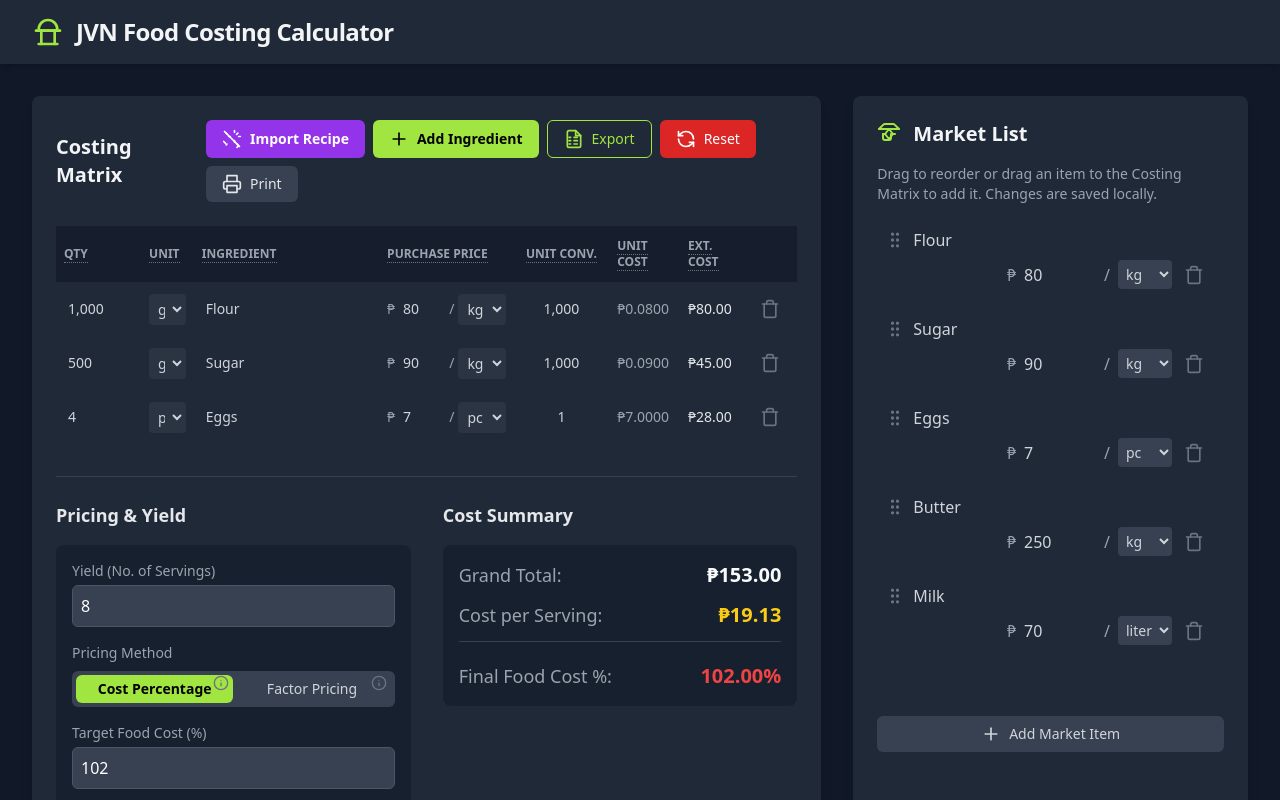
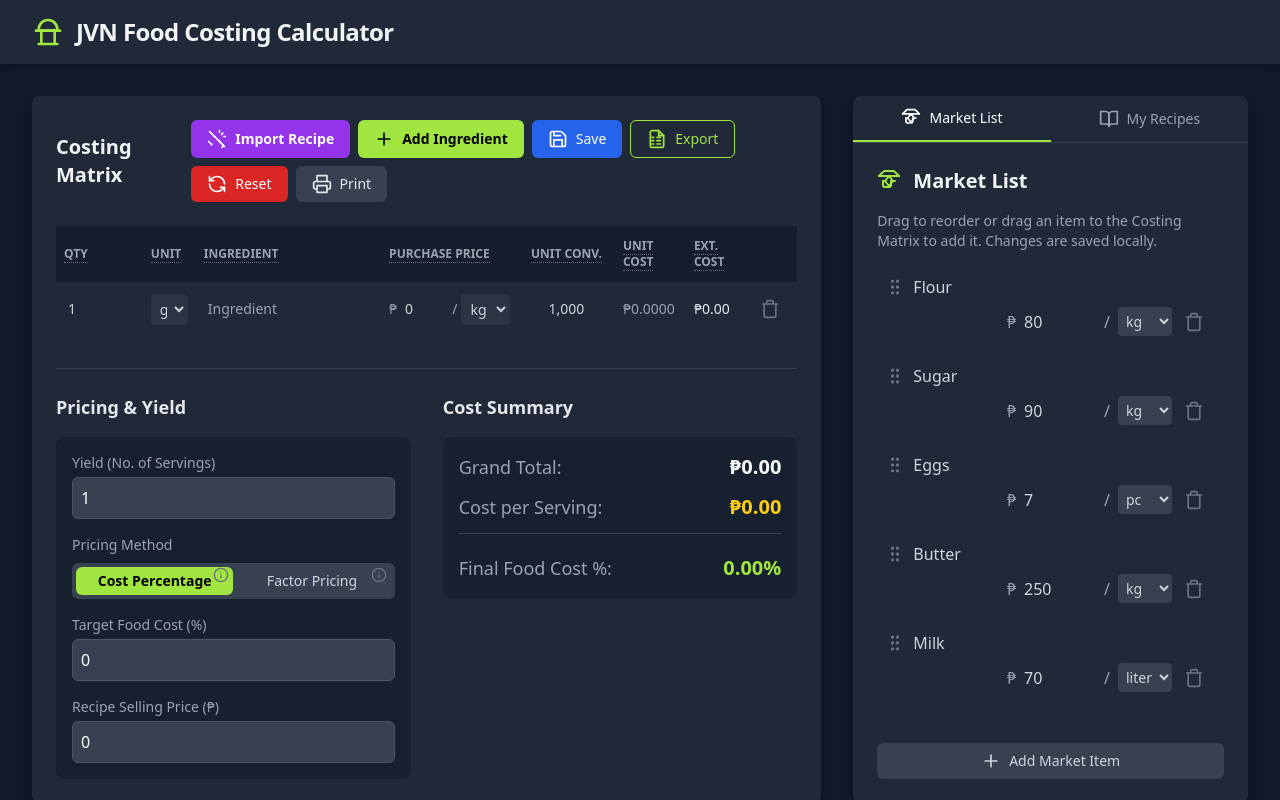
Before and after one commit to Jvntrials/ACADEMEFOODCOSTING, a React (Vite) app: page / in a window 1280 px wide. Shown: the top 800 px of the page. Built offline with nearby package versions, Linux system fonts and the light colour scheme.

Commit message:
Update index.tsx

```diff
--- a/index.tsx
+++ b/index.tsx
@@ -1,4 +1,3 @@
-
 import React, { useState, useEffect, useMemo, useRef } from 'react';
 import { createPortal } from 'react-dom';
 import { createRoot } from 'react-dom/client';
@@ -28,8 +27,19 @@ interface ParsedIngredient {
   unit:string;
 }
 
+interface SavedRecipe {
+    id: string;
+    name: string;
+    ingredients: Ingredient[];
+    sellingPrice: string;
+    recipeYield: string;
+    createdAt: string;
+}
+
+
 // From: services/storageService.ts
 const MARKET_LIST_KEY = 'foodCostingMarketList';
+const RECIPES_KEY = 'foodCostingRecipes';
 
 const getMarketListFromStorage = (): MarketItem[] => {
   try {
@@ -55,6 +65,27 @@ const saveMarketListToStorage = (marketList: MarketItem[]): void => {
     localStorage.setItem(MARKET_LIST_KEY, data);
   } catch (error) {
     console.error("Failed to save market list to localStorage", error);
+  }
+};
+
+const getSavedRecipesFromStorage = (): SavedRecipe[] => {
+    try {
+        const rawData = localStorage.getItem(RECIPES_KEY);
+        if (rawData) {
+            return JSON.parse(rawData);
+        }
+    } catch (error) {
+        console.error("Failed to parse recipes from localStorage", error);
+    }
+    return [];
+};
+
+const saveRecipesToStorage = (recipes: SavedRecipe[]): void => {
+    try {
+        const data = JSON.stringify(recipes);
+        localStorage.setItem(RECIPES_KEY, data);
+    } catch (error) {
+        console.error("Failed to save recipes to localStorage", error);
     }
 };
 
@@ -155,6 +186,19 @@ const CloseIcon = ({ className }: IconProps): React.ReactNode => (
 const SpinnerIcon = ({ className }: IconProps): React.ReactNode => (
   <svg xmlns="http://www.w3.org/2000/svg" width="24" height="24" viewBox="0 0 24 24" fill="none" stroke="currentColor" strokeWidth="2" strokeLinecap="round" strokeLinejoin="round" className={`${className} animate-spin`}>
     <path d="M21 12a9 9 0 1 1-6.219-8.56" />
+  </svg>
+);
+
+const SaveIcon = ({ className }: IconProps): React.ReactNode => (
+  <svg xmlns="http://www.w3.org/2000/svg" width="24" height="24" viewBox="0 0 24 24" fill="none" stroke="currentColor" strokeWidth="2" strokeLinecap="round" strokeLinejoin="round" className={className}>
+    <path d="M19 21H5a2 2 0 0 1-2-2V5a2 2 0 0 1 2-2h11l5 5v11a2 2 0 0 1-2 2z" /><polyline points="17 21 17 13 7 13 7 21" /><polyline points="7 3 7 8 15 8" />
+  </svg>
+);
+
+const RecipeBookIcon = ({ className }: IconProps): React.ReactNode => (
+    <svg xmlns="http://www.w3.org/2000/svg" width="24" height="24" viewBox="0 0 24 24" fill="none" stroke="currentColor" strokeWidth="2" strokeLinecap="round" strokeLinejoin="round" className={className}>
+        <path d="M2 3h6a4 4 0 0 1 4 4v14a3 3 0 0 0-3-3H2z"></path>
+        <path d="M22 3h-6a4 4 0 0 0-4 4v14a3 3 0 0 1 3-3h7z"></path>
     </svg>
 );
 
@@ -396,7 +440,7 @@ function RecipeImporter({ isOpen, onClose, onImport }: RecipeImporterProps): Rea
 // From: components/IngredientRow.tsx
 interface IngredientRowProps {
   ingredient: Ingredient;
-  onIngredientChange: (id: string, field: keyof Ingredient, value: string | number) => void;
+  onIngredientChange: (id: string, field: string, value: string | number) => void;
   onRemove: (id: string) => void;
   marketList: MarketItem[];
 }
@@ -421,7 +465,7 @@ function IngredientRow({ ingredient, onIngredientChange, onRemove, marketList }:
     return () => document.removeEventListener("mousedown", handleClickOutside);
   }, []);
 
-  const handleInputChange = (field: keyof Ingredient, value: string | number) => {
+  const handleInputChange = (field: string, value: string | number) => {
     onIngredientChange(ingredient.id, field, value);
     if (field === 'name' && typeof value === 'string') {
       if (value.length > 0) {
@@ -577,7 +621,7 @@ function MarketList({ marketList, setMarketList }: MarketListProps): React.React
   };
 
   return (
-    <div className="bg-gray-800 p-4 sm:p-6 rounded-lg shadow-lg h-full flex flex-col">
+    <div className="p-4 sm:p-6 h-full flex flex-col">
       <div className="flex items-center gap-3 mb-4">
         <MarketIcon className="h-6 w-6 text-[#a1e540]" />
         <h3 className="text-xl font-semibold text-gray-100">Market List</h3>
@@ -631,7 +675,7 @@ declare var XLSX: any;
 
 interface CostingTableProps {
   ingredients: Ingredient[];
-  onIngredientChange: (id: string, field: keyof Ingredient, value: string | number) => void;
+  onIngredientChange: (id: string, field: string, value: string | number) => void;
   onAddIngredient: () => void;
   onRemoveIngredient: (id: string) => void;
   onReset: () => void;
@@ -642,6 +686,7 @@ interface CostingTableProps {
   recipeYield: string;
   onRecipeYieldChange: (value: string) => void;
   onImportIngredients: (ingredients: ParsedIngredient[]) => void;
+  onSaveRecipe: () => void;
 }
 
 const columnDescriptions = {
@@ -659,7 +704,7 @@ const pricingMethodDescriptions = {
   factorPricing: `Calculates the selling price by multiplying the total cost by a pricing factor. This is a quick way to set prices.\n\nFORMULA:\nSelling Price = Grand Total × Pricing Factor\n\nEXAMPLE:\nIf total cost is ₱30 and your factor is 3.33, the selling price is ₱30 × 3.33 = ₱99.90. (A factor of 3.33 equals a ~30% food cost).`,
 }
 
-function CostingTable({ ingredients, onIngredientChange, onAddIngredient, onRemoveIngredient, onReset, sellingPrice, onSellingPriceChange, marketList, onAddIngredientFromMarket, recipeYield, onRecipeYieldChange, onImportIngredients }: CostingTableProps): React.ReactNode {
+function CostingTable({ ingredients, onIngredientChange, onAddIngredient, onRemoveIngredient, onReset, sellingPrice, onSellingPriceChange, marketList, onAddIngredientFromMarket, recipeYield, onRecipeYieldChange, onImportIngredients, onSaveRecipe }: CostingTableProps): React.ReactNode {
   const [isDragOver, setIsDragOver] = useState(false);
   const [isImporterOpen, setIsImporterOpen] = useState(false);
   const [pricingMethod, setPricingMethod] = useState<'costPercentage' | 'factorPricing'>('costPercentage');
@@ -752,6 +797,7 @@ function CostingTable({ ingredients, onIngredientChange, onAddIngredient, onRemo
           <div className="flex gap-2 no-print flex-wrap">
             <button onClick={() => setIsImporterOpen(true)} className="flex items-center gap-2 bg-purple-600 text-white px-4 py-2 rounded-md hover:bg-purple-700 transition-colors text-sm font-bold"><WandIcon className="h-5 w-5" /> Import Recipe</button>
             <button onClick={onAddIngredient} className="flex items-center gap-2 bg-[#a1e540] text-black px-4 py-2 rounded-md hover:bg-[#8fcc38] transition-colors text-sm font-bold"><AddIcon className="h-5 w-5" /> Add Ingredient</button>
+            <button onClick={onSaveRecipe} className="flex items-center gap-2 bg-blue-600 text-white px-4 py-2 rounded-md hover:bg-blue-700 transition-colors text-sm font-medium"><SaveIcon className="h-5 w-5" /> Save</button>
             <button onClick={handleExportExcel} className="flex items-center gap-2 bg-transparent border border-[#a1e540] text-[#a1e540] px-4 py-2 rounded-md hover:bg-[#a1e540] hover:text-black transition-colors text-sm font-medium"><ExcelIcon className="h-5 w-5" /> Export</button>
             <button onClick={onReset} className="flex items-center gap-2 bg-red-600 text-white px-4 py-2 rounded-md hover:bg-red-700 transition-colors text-sm font-medium"><ResetIcon className="h-5 w-5" /> Reset</button>
             <button onClick={handlePrint} className="flex items-center gap-2 bg-gray-700 text-gray-200 px-4 py-2 rounded-md hover:bg-gray-600 transition-colors text-sm font-medium"><PrintIcon className="h-5 w-5" /> Print</button>
@@ -833,6 +879,83 @@ function CostingTable({ ingredients, onIngredientChange, onAddIngredient, onRemo
   );
 }
 
+// ** NEW COMPONENT **
+const Tabs = ({ tabs, activeTab, setActiveTab }) => {
+    return (
+        <div className="flex border-b border-gray-700 flex-shrink-0">
+            {tabs.map(tab => (
+                <button
+                    key={tab.id}
+                    onClick={() => setActiveTab(tab.id)}
+                    className={`flex items-center gap-2 px-4 py-3 text-sm font-medium transition-colors w-1/2 justify-center
+                        ${activeTab === tab.id
+                            ? 'border-b-2 border-[#a1e540] text-white'
+                            : 'text-gray-400 hover:bg-gray-700/50 hover:text-white'
+                        }`}
+                >
+                    {tab.icon}
+                    {tab.label}
+                </button>
+            ))}
+        </div>
+    );
+};
+
+// ** NEW COMPONENT **
+interface RecipeManagerProps {
+    recipes: SavedRecipe[];
+    currentRecipeId: string | null;
+    onLoad: (id: string) => void;
+    onDelete: (id: string) => void;
+}
+
+function RecipeManager({ recipes, currentRecipeId, onLoad, onDelete }: RecipeManagerProps) {
+    return (
+        <div className="p-4 sm:p-6 h-full flex flex-col">
+            <div className="flex items-center gap-3 mb-4">
+                <RecipeBookIcon className="h-6 w-6 text-[#a1e540]" />
+                <h3 className="text-xl font-semibold text-gray-100">My Recipes</h3>
+            </div>
+            <p className="text-sm text-gray-400 mb-4">
+                Load a previously saved recipe or delete ones you no longer need.
+            </p>
+            <div className="space-y-3 max-h-[40vh] sm:max-h-[60vh] overflow-y-auto pr-2 flex-grow">
+                {recipes.length === 0 ? (
+                    <div className="text-center text-gray-500 py-10">
+                        <p>No saved recipes yet.</p>
+                        <p className="text-xs mt-1">Click the "Save" button in the Costing Matrix to get started.</p>
+                    </div>
+                ) : (
+                    [...recipes].sort((a, b) => new Date(b.createdAt).getTime() - new Date(a.createdAt).getTime()).map(recipe => (
+                        <div key={recipe.id} className={`flex items-center gap-2 p-3 rounded-md transition-colors ${currentRecipeId === recipe.id ? 'bg-blue-900/50 ring-1 ring-blue-500' : 'bg-gray-900/50'}`}>
+                            <div className="flex-grow">
+                                <p className="font-medium text-gray-200">{recipe.name}</p>
+                                <p className="text-xs text-gray-500">Saved: {new Date(recipe.createdAt).toLocaleDateString()}</p>
+                            </div>
+                            <div className="flex items-center gap-2">
+                                <button
+                                    onClick={() => onLoad(recipe.id)}
+                                    className="px-3 py-1 text-sm rounded-md bg-gray-700 hover:bg-gray-600 transition-colors"
+                                    title="Load this recipe"
+                                >
+                                    Load
+                                </button>
+                                <button
+                                    onClick={() => onDelete(recipe.id)}
+                                    className="p-2 text-gray-500 hover:text-red-500 hover:bg-red-500/10 rounded-full transition-colors"
+                                    title="Delete this recipe"
+                                >
+                                    <TrashIcon className="h-5 w-5" />
+                                </button>
+                            </div>
+                        </div>
+                    ))
+                )}
+            </div>
+        </div>
+    );
+}
+
 
 // From: App.tsx
 const getConversionFactor = (purchaseUnit: string, recipeUnit: string): number => {
@@ -847,18 +970,22 @@ const getConversionFactor = (purchaseUnit: string, recipeUnit: string): number =
 };
 
 function App(): React.ReactNode {
-  const [ingredients, setIngredients] = useState<Ingredient[]>([
-    { id: '1', name: 'Flour', quantity: 1000, unit: 'g', purchasePrice: 80, purchaseUnit: 'kg', conversionFactor: 1000 },
-    { id: '2', name: 'Sugar', quantity: 500, unit: 'g', purchasePrice: 90, purchaseUnit: 'kg', conversionFactor: 1000 },
-    { id: '3', name: 'Eggs', quantity: 4, unit: 'pc', purchasePrice: 84, purchaseUnit: 'pc', conversionFactor: 12 },
-  ]);
+  const [ingredients, setIngredients] = useState<Ingredient[]>([]);
   const [marketList, setMarketList] = useState<MarketItem[]>(getMarketListFromStorage());
-  const [sellingPrice, setSellingPrice] = useState<string>('150');
-  const [recipeYield, setRecipeYield] = useState<string>('8');
+  const [sellingPrice, setSellingPrice] = useState<string>('0');
+  const [recipeYield, setRecipeYield] = useState<string>('1');
 
+  // New state for recipe management
+  const [savedRecipes, setSavedRecipes] = useState<SavedRecipe[]>(getSavedRecipesFromStorage());
+  const [currentRecipeId, setCurrentRecipeId] = useState<string | null>(null);
+  const [activeRightPanelTab, setActiveRightPanelTab] = useState('market');
+
+  useEffect(() => { resetTable(); }, []); // Load with an empty table on first mount
   useEffect(() => { saveMarketListToStorage(marketList); }, [marketList]);
+  useEffect(() => { saveRecipesToStorage(savedRecipes); }, [savedRecipes]);
 
   useEffect(() => {
+    if(!currentRecipeId) {
         setIngredients(prevIngredients => {
           const marketListMap = new Map(marketList.map(item => [item.name.trim().toLowerCase(), item]));
           const newIngredients = prevIngredients.map(ing => {
@@ -868,11 +995,12 @@ function App(): React.ReactNode {
             }
             return ing;
           });
-      return newIngredients.some((ing, i) => ing !== prevIngredients[i]) ? newIngredients : prevIngredients;
+          return newIngredients.some((ing, i) => JSON.stringify(ing) !== JSON.stringify(prevIngredients[i])) ? newIngredients : prevIngredients;
         });
-  }, [marketList]);
+    }
+  }, [marketList, currentRecipeId]);
 
-  const handleIngredientChange = (id: string, field: keyof Ingredient, value: string | number) => {
+  const handleIngredientChange = (id: string, field: string, value: string | number) => {
     setIngredients(prev => prev.map(ing => {
         if (ing.id !== id) return ing;
         const updatedIng = { ...ing, [field]: value };
@@ -902,7 +1030,10 @@ function App(): React.ReactNode {
             purchasePrice: marketItem?.price || 0, purchaseUnit, conversionFactor: getConversionFactor(purchaseUnit, normalizedRecipeUnit),
         };
     });
-    if (newIngredients.length > 0) setIngredients(newIngredients);
+    if (newIngredients.length > 0) {
+        setIngredients(newIngredients);
+        setCurrentRecipeId(null); // Imported recipe is a new, unsaved recipe
+    }
     else console.warn("AI parsing resulted in an empty ingredient list.");
   };
 
@@ -932,7 +1063,62 @@ function App(): React.ReactNode {
      setIngredients([{ id: new Date().getTime().toString(), name: '', quantity: 1, unit: 'g', purchasePrice: 0, purchaseUnit: 'kg', conversionFactor: 1000 }]);
      setSellingPrice('0');
      setRecipeYield('1');
+     setCurrentRecipeId(null);
   };
+
+  const handleSaveRecipe = () => {
+    const existingRecipe = currentRecipeId ? savedRecipes.find(r => r.id === currentRecipeId) : null;
+    const recipeName = prompt("Enter a name for this recipe:", existingRecipe?.name || "");
+
+    if (recipeName) {
+        if(existingRecipe) { // Update existing recipe
+            const updatedRecipes = savedRecipes.map(r => r.id === currentRecipeId ? {
+                ...r,
+                name: recipeName,
+                ingredients: ingredients,
+                sellingPrice: sellingPrice,
+                recipeYield: recipeYield,
+                createdAt: new Date().toISOString()
+            } : r);
+            setSavedRecipes(updatedRecipes);
+        } else { // Save new recipe
+            const newRecipe: SavedRecipe = {
+                id: new Date().getTime().toString(),
+                name: recipeName,
+                ingredients: ingredients,
+                sellingPrice: sellingPrice,
+                recipeYield: recipeYield,
+                createdAt: new Date().toISOString()
+            };
+            setSavedRecipes([...savedRecipes, newRecipe]);
+            setCurrentRecipeId(newRecipe.id);
+        }
+    }
+  };
+
+  const handleLoadRecipe = (id: string) => {
+    const recipeToLoad = savedRecipes.find(r => r.id === id);
+    if (recipeToLoad) {
+        setIngredients(recipeToLoad.ingredients);
+        setSellingPrice(recipeToLoad.sellingPrice);
+        setRecipeYield(recipeToLoad.recipeYield);
+        setCurrentRecipeId(recipeToLoad.id);
+    }
+  };
+
+  const handleDeleteRecipe = (id: string) => {
+    if (confirm("Are you sure you want to delete this recipe?")) {
+        setSavedRecipes(savedRecipes.filter(r => r.id !== id));
+        if (currentRecipeId === id) {
+            resetTable();
+        }
+    }
+  };
+
+  const rightPanelTabs = [
+    { id: 'market', label: 'Market List', icon: <MarketIcon className="h-5 w-5" /> },
+    { id: 'recipes', label: 'My Recipes', icon: <RecipeBookIcon className="h-5 w-5" /> }
+  ];
 
   return (
     <div className="bg-gray-900 min-h-screen font-sans text-gray-300">
@@ -940,9 +1126,17 @@ function App(): React.ReactNode {
       <main className="p-4 sm:p-6 lg:p-8">
         <div className="flex flex-col lg:flex-row gap-8">
           <div className="flex-grow lg:w-2/3 printable-area">
-             <CostingTable ingredients={ingredients} onIngredientChange={handleIngredientChange} onAddIngredient={addIngredient} onRemoveIngredient={removeIngredient} onReset={resetTable} sellingPrice={sellingPrice} onSellingPriceChange={setSellingPrice} marketList={marketList} onAddIngredientFromMarket={addIngredientFromMarket} recipeYield={recipeYield} onRecipeYieldChange={setRecipeYield} onImportIngredients={handleImportedIngredients} />
+             <CostingTable ingredients={ingredients} onIngredientChange={handleIngredientChange} onAddIngredient={addIngredient} onRemoveIngredient={removeIngredient} onReset={resetTable} sellingPrice={sellingPrice} onSellingPriceChange={setSellingPrice} marketList={marketList} onAddIngredientFromMarket={addIngredientFromMarket} recipeYield={recipeYield} onRecipeYieldChange={setRecipeYield} onImportIngredients={handleImportedIngredients} onSaveRecipe={handleSaveRecipe}/>
           </div>
-          <div className="lg:w-1/3 no-print"><MarketList marketList={marketList} setMarketList={setMarketList} /></div>
+          <div className="lg:w-1/3 no-print">
+            <div className="bg-gray-800 rounded-lg shadow-lg h-full flex flex-col">
+                <Tabs tabs={rightPanelTabs} activeTab={activeRightPanelTab} setActiveTab={setActiveRightPanelTab} />
+                <div className="flex-grow">
+                    {activeRightPanelTab === 'market' && <MarketList marketList={marketList} setMarketList={setMarketList} />}
+                    {activeRightPanelTab === 'recipes' && <RecipeManager recipes={savedRecipes} currentRecipeId={currentRecipeId} onLoad={handleLoadRecipe} onDelete={handleDeleteRecipe} />}
+                </div>
+            </div>
+          </div>
         </div>
       </main>
       <footer className="text-center py-6 text-gray-500 text-sm no-print">All rights reserved for Jovan Y.</footer>
```
Lines whose indentation alone changed are shown as unchanged.
